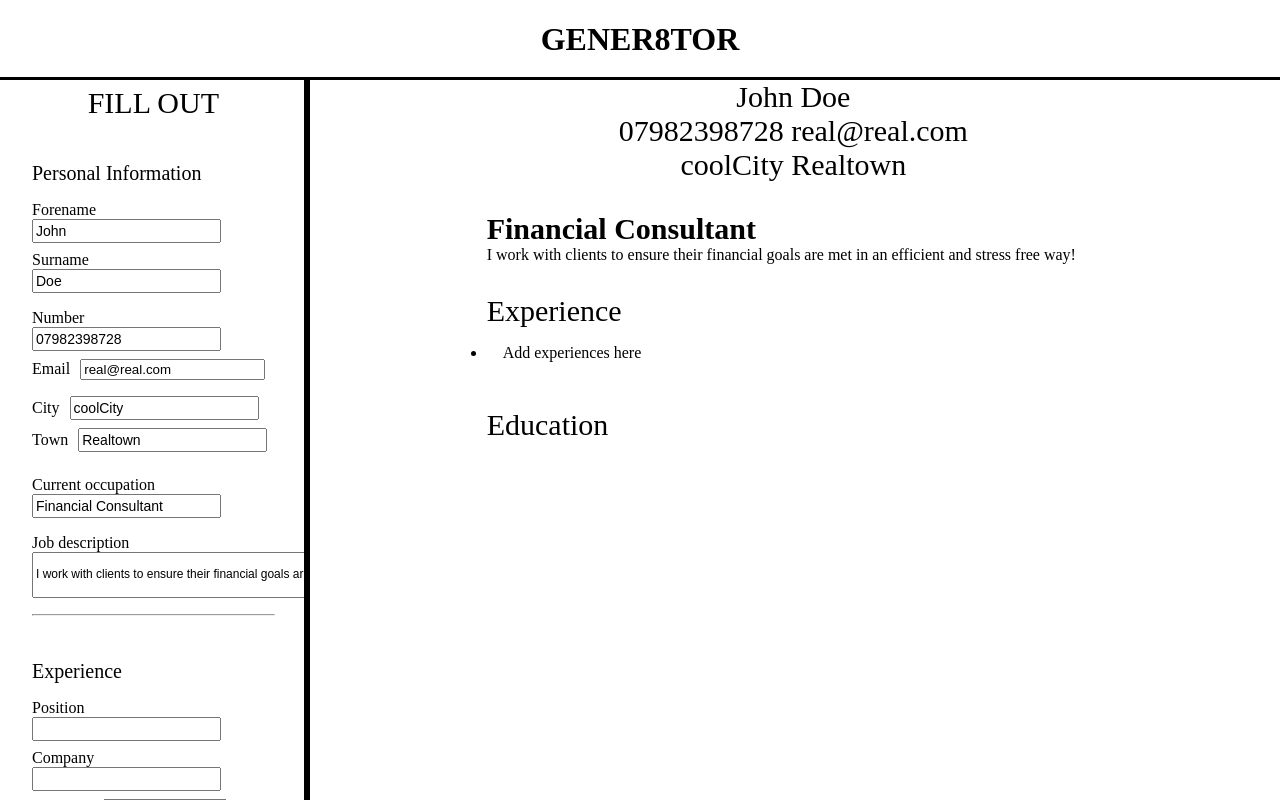
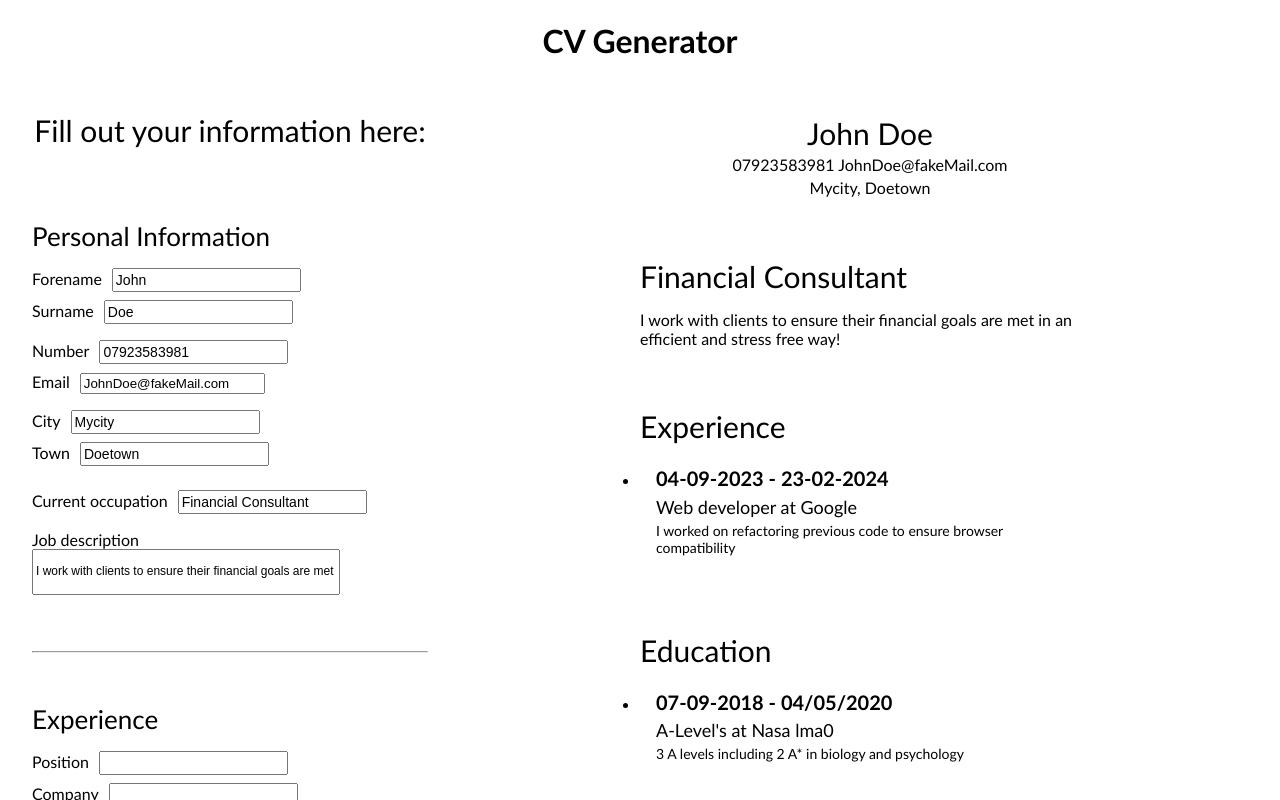
Before and after one commit to CoDinAIy/cv-generator, a React (Vite) app: page / in a window 1280 px wide. Built offline with nearby package versions, Linux system fonts and the light colour scheme.

Commit message:
finalized edit logic

```diff
--- a/src/App.css
+++ b/src/App.css
@@ -1,3 +1,3 @@
-.title {
+.cvTitle {
     text-align: center;
 }
--- a/src/App.jsx
+++ b/src/App.jsx
@@ -6,24 +6,29 @@ import CvSection from './cv-section'
 function App() {
   const [firstName, setFirstName] = useState('John')
   const [surname, setSurname] = useState('Doe')
-  const [number, setNumber] = useState('07982398728')
-  const [email, setEmail] = useState('real@real.com')
-  const [city, setCity] = useState('coolCity')
-  const [town, setTown] = useState('Realtown')
+  const [number, setNumber] = useState('07923583981')
+  const [email, setEmail] = useState('JohnDoe@fakeMail.com')
+  const [city, setCity] = useState('Mycity')
+  const [town, setTown] = useState('Doetown')
   const [occupation, setOccupation] = useState('Financial Consultant')
   const [jobDescription, setJobDescription] = useState('I work with clients to ensure their financial goals are met in an efficient and stress free way!')
 
-  const [experiences, setExperiences] = useState([])
+  const [experiences, setExperiences] = useState([{position:'Web developer', company:'Google', startDateExperiences:'04-09-2023', endDateExperiences:'23-02-2024', descriptionExperiences:'I worked on refactoring previous code to ensure browser compatibility', isEditing: false}])
+
+  const [educations, setEducations] = useState([{educationLevel:`A-Level's`, descriptionEducation:'3 A levels including 2 A* in biology and psychology', institute:'Nasa lma0', isEditing: false, startDateEducation:'07-09-2018', endDateEducation:'04/05/2020'}])
 
   const addExperience = (experience) => {
     setExperiences([...experiences, experience])
   }
 
+  const addEducation = (education) => {
+    setEducations([...educations, education])
+  }
 
   return (
     <>
-    <div className="title">
-      <h1>GENER8TOR</h1>
+    <div className="cvTitle">
+      <h1>CV Generator</h1>
     </div>
     <div className="container">
     <FormSection
@@ -47,9 +52,12 @@ function App() {
      onExperience={addExperience}
      experiences={experiences}
      setExperiences={setExperiences}
+     onEducation={addEducation}
+     educations={educations}
+     setEducations={setEducations}
       />
 
-    <CvSection firstName={firstName} surname={surname} number={number} email={email} city={city} town={town} occupation={occupation} jobDescription={jobDescription} experiences={experiences}/>
+    <CvSection firstName={firstName} surname={surname} number={number} email={email} city={city} town={town} occupation={occupation} jobDescription={jobDescription} experiences={experiences} educations={educations}/>
     </div>
     </>
   )
--- a/src/cv-section.css
+++ b/src/cv-section.css
@@ -1,30 +1,58 @@
 .cv-section {
     font-size: 30px;
     flex: 2;
-    outline: solid black;
     padding: 0 6em 0 6em;
+    overflow: auto;
 }
 
 .personal-info {
     display: flex;
     flex-direction: column;
     align-items: center;
+    margin: 1em;
+}
+
+.personal-info > div {
+    margin: 0.1em;
+}
+
+.number-email, .location {
+    font-size: 16px;
 }
 
 .job-description {
     font-size: 16px;
+    margin-top: 1em;;
 }
 
 .occupationTitle {
-    font-weight: 700;
+    font-weight: 400;
     margin-top: 1em;
 }
 
 .header {
     padding-left: 0;
+    margin-top: 2em;
 }
 
 .listItem {
     padding: 1em;
     font-size: 16px;
 }
+
+.date {
+    font-weight: bold;
+    font-size: 20px;
+}
+
+.title {
+    font-size: 18px;
+}
+
+.description {
+    font-size: 14px;
+}
+
+li > div {
+    margin-top: 0.3em;
+}
--- a/src/cv-section.jsx
+++ b/src/cv-section.jsx
@@ -3,6 +3,30 @@ function Information(props) {
     return (
         // eslint-disable-next-line react/prop-types
         <div className={props.class}>{props.text}</div>
+    )
+}
+
+function ShowEducationCV({educations}) {
+
+
+    if (!Array.isArray(educations)) {
+        return <li className='listItem'>Add education here</li>;
+    }
+
+    if (educations.length === 0) {
+        return <li className='listItem'>Add education here</li>
+    }
+
+    return (
+        <>
+            {educations.map((education, index) => {
+                return  <li className='listItem' key={index}>
+                    <div className='date'>{education.startDateEducation} - {education.endDateEducation}</div>
+                    <div className='title'>{education.educationLevel} at {education.institute}</div>
+                    <div className='description'>{education.descriptionEducation}</div>
+                </li>
+            })}
+        </>
     )
 }
 
@@ -20,9 +44,9 @@ function ShowExperiencesCV({experiences}) {
         <>
             {experiences.map((experience, index) => {
                 return  <li className='listItem' key={index}>
-                    <div>{experience.startDateExperiences} to {experience.endDateExperiences}</div>
-                    <div>{experience.position} at {experience.company}</div>
-                    <div>{experience.descriptionExperiences}</div>
+                    <div className='date'>{experience.startDateExperiences} - {experience.endDateExperiences}</div>
+                    <div className='title'>{experience.position} at {experience.company}</div>
+                    <div className='description'>{experience.descriptionExperiences}</div>
                 </li>
             })}
         </>
@@ -30,25 +54,27 @@ function ShowExperiencesCV({experiences}) {
 }
 
 // eslint-disable-next-line react/prop-types
-export default function CvSection({firstName, surname, number, email, city, town, occupation, jobDescription, experiences}) {
+export default function CvSection({firstName, surname, number, email, city, town, occupation, jobDescription, experiences, educations}) {
 
     return (
         <div className="cv-section">
             <div className="personal-info">
                 <Information class='full-name' text={`${firstName} ${surname}`}></Information>
                 <Information class='number-email' text={`${number} ${email}`}></Information>
-                <Information class='location' text={`${city} ${town}`}></Information>
+                <Information class='location' text={`${city}, ${town}`}></Information>
             </div>
 
             <div className="current-occupation">
-                <Information class='occupationTitle' text={occupation}></Information>
+                <Information class='header' text={occupation}></Information>
                 <Information class='job-description' text={jobDescription}></Information>
             </div>
 
             <ul className="header">Experience
                 <ShowExperiencesCV experiences={experiences}/>
             </ul>
-            <ul className="header">Education</ul>
+            <ul className="header">Education
+               <ShowEducationCV educations={educations}/>
+            </ul>
         </div>
     )
 }
--- a/src/form-section.css
+++ b/src/form-section.css
@@ -6,20 +6,19 @@ html, body {
   }
 
 .form-section {
-    flex: 1;
-    outline: solid black;
+    flex: 2;
     overflow-y: auto;
 }
 
 .fill-out {
     font-size: 30px;
-    padding: 0.2em;
+    padding: 1em;
     text-align: center;
 }
 
 .personal-info-title, .experience-title, .education-title {
     margin-top: 1em;
-    font-size: 20px;
+    font-size: 26px;
 }
 
 .personal-info-container, .experience-container, .education-container {
@@ -54,15 +53,33 @@ html, body {
 
 .experience-inputs, .education-inputs {
     margin-top: 1em;
+    margin-bottom: 2em;
     display: flex;
     flex-direction: column;
     align-items: start;
     gap: 0.5em;
+
 }
 
 .submitExperience, .submitEducation {
     font-size: 18px;
-    margin: 1.5em;
+    margin: 1.5em 0 0 0;
     display: flex;
     align-self: center;
 }
+
+.currentExperiences, .currentEducations {
+    font-size: 20px;
+    display: flex;
+    justify-content: space-between;
+    align-items: center;
+    margin-top: 0.5em;
+}
+
+.modify {
+    margin-left: 0.5em;
+}
+
+hr {
+    margin-top: 3em;
+}
--- a/src/form-section.jsx
+++ b/src/form-section.jsx
@@ -2,6 +2,7 @@ import './form-section.css'
 import { useState } from 'react';
 
 
+// eslint-disable-next-line react/prop-types
 function Input({name, text, type, value, setter}) {
     return (
         <div className={`${name}Input`}>
@@ -11,9 +12,8 @@ function Input({name, text, type, value, setter}) {
     )
 }
 
-function ShowExperiencesForm({experiences, setExperiences, setPosition, setCompany, setStartDateExperiences, setEndDateExperiences, setDescriptionExperiences, editMode, setEditMode}) {
+function ShowExperiencesForm({experiences, setExperiences, setPosition, setCompany, setStartDateExperiences, setEndDateExperiences, setDescriptionExperiences, editMode, setEditMode, position, company, startDateExperiences, endDateExperiences, descriptionExperiences}) {
 
-    console.log(`editmode is ${editMode}`)
     const DeleteExperience = (event, experiences, experience, setExperiences) => {
         event.preventDefault()
 
@@ -29,47 +29,67 @@ function ShowExperiencesForm({experiences, setExperiences, setPosition, setCompa
 
     }
 
-    const EditExperience = (event, experience, setExperiences, editMode, setEditMode) => {
+    const EditExperience = (event, experience) => {
+        event.preventDefault();
 
-        event.preventDefault()
+        const isEditing = !experience.isEditing;
 
-        setPosition(experience.position)
-        setCompany(experience.company)
-        setStartDateExperiences(experience.startDateExperiences)
-        setEndDateExperiences(experience.endDateExperiences)
-        setDescriptionExperiences(experience.descriptionExperiences)
+        setEditMode(isEditing);
 
-        if (experience.isEditing) {
-            experience.isEditing = false
-            setEditMode(false)
+        if (isEditing) {
+            setPosition(experience.position);
+            setCompany(experience.company);
+            setStartDateExperiences(experience.startDateExperiences);
+            setEndDateExperiences(experience.endDateExperiences);
+            setDescriptionExperiences(experience.descriptionExperiences);
         } else {
-            experience.isEditing = true
-            setEditMode(true)
+
+            setPosition('');
+            setCompany('');
+            setStartDateExperiences('');
+            setEndDateExperiences('');
+            setDescriptionExperiences('');
+
+            const updatedExperience = {
+                position,
+                company,
+                startDateExperiences,
+                endDateExperiences,
+                descriptionExperiences,
+                isEditing: false,
+            };
+
+            setExperiences(prev =>
+                prev.map(exp =>
+                    exp.position === experience.position ? updatedExperience : exp
+                )
+            );
         }
 
-        setExperiences(prev => prev.map(exp => exp.position === experience.position ? experience : exp))
+        setExperiences(prev =>
+            prev.map(exp =>
+                exp.position === experience.position ? { ...exp, isEditing } : exp
+            )
+        );
+    };
 
-        experiences.map((experience) => {
-            {experience.isEditing === true ? console.log('editing') : console.log('done')}
-        })
-        console.log(experiences)
-        console.log(editMode)
 
-    }
     return (
         experiences.map((experience) => (
-                <div key={experience.position}>
+                <div key={experience.position} className='currentExperiences'>
                 {experience.position}
 
                 {!editMode ?
                 (
                     <>
+                    <div className="buttonContainer">
                         <button
-                            onClick={(event) => EditExperience(event, experience, setExperiences, editMode, setEditMode)} className={experience.position}>{experience.isEditing === false ? 'Edit' : 'Done'}
+                            onClick={(event) => EditExperience(event, experience, setExperiences, editMode, setEditMode)} className='modify'>Edit
                         </button>
                         <button
-                            onClick={(event) => DeleteExperience(event, experiences, experience, setExperiences)} key={experience.position} className={experience.position}>X
+                            onClick={(event) => DeleteExperience(event, experiences, experience, setExperiences)} key={experience.position} className='modify'>X
                         </button>
+                    </div>
                     </>
                 )
                 : (
@@ -77,7 +97,7 @@ function ShowExperiencesForm({experiences, setExperiences, setPosition, setCompa
                     (
                         <>
                             <button
-                                onClick={(event) => EditExperience(event, experience, setExperiences, editMode, setEditMode)} className={experience.position}>{experience.isEditing === false ? 'Edit' : 'Done'}
+                                onClick={(event) => EditExperience(event, experience, setExperiences, editMode, setEditMode)} className='modify'>Done
                             </button>
                         </>
                     )
@@ -86,8 +106,108 @@ function ShowExperiencesForm({experiences, setExperiences, setPosition, setCompa
         ))
     )}
 
+    function ShowEducationsForm({educations, setEducations, setEducationLevel, setInstitute, setStartDateEducation, setEndDateEducation, setDescriptionEducation, editMode, setEditMode, educationLevel, institute, startDateEducation, endDateEducation, descriptionEducation, other, setOther, setIsOther}) {
+
+        const DeleteEducation = (event, educations, education, setEducations) => {
+            event.preventDefault()
+
+            const newEducation = educations.filter(ed => ed !== education)
+
+            setEducations(newEducation)
+
+            setEducationLevel('')
+            setInstitute('')
+            setStartDateEducation('')
+            setEndDateEducation('')
+            setDescriptionEducation('')
+
+        }
+
+        const EditEducation = (event, education) => {
+            event.preventDefault();
+
+            const isEditing = !education.isEditing;
+
+            setEditMode(isEditing);
+
+            if (isEditing) {
+                setEducationLevel(education.educationLevel);
+                setInstitute(education.institute);
+                setStartDateEducation(education.startDateEducation);
+                setEndDateEducation(education.endDateEducation);
+                setDescriptionEducation(education.descriptionEducation);
+            } else {
+
+                const finalEducationLevel = educationLevel === 'other' ? other : educationLevel;
+
+
+                setEducationLevel('')
+                setInstitute('')
+                setStartDateEducation('')
+                setEndDateEducation('')
+                setDescriptionEducation('')
+
+                const updatedEducation = {
+                    educationLevel: finalEducationLevel,
+                    institute,
+                    startDateEducation,
+                    endDateEducation,
+                    descriptionEducation,
+                    isEditing: false,
+                };
+
+                console.log(updatedEducation)
+                console.log(education)
+
+                setEducations(prev =>
+                    prev.map(ed =>
+                        ed.educationLevel === education.educationLevel ? updatedEducation : ed
+                    )
+                );
+            }
+
+            setEducations(prev =>
+                prev.map(ed =>
+                    ed.educationLevel === education.educationLevel ? { ...ed, isEditing } : ed
+                )
+            );
+        };
+
+
+        return (
+            educations.map((education) => (
+                    <div key={education.institute} className='currentEducations'>
+                    {education.educationLevel}
+
+                    {!editMode ?
+                    (
+                        <>
+                            <div className="buttonContainer">
+                                <button
+                                    onClick={(event) => EditEducation(event, education, setEducations, editMode, setEditMode)} className='modify'>Edit
+                                </button>
+                                <button
+                                    onClick={(event) => DeleteEducation(event, educations, education, setEducations)} key={education.institute} className='modify'>X
+                                </button>
+                            </div>
+                        </>
+                    )
+                    : (
+                        education.isEditing &&
+                        (
+                            <>
+                                <button
+                                    onClick={(event) => EditEducation(event, education, setEducations, editMode, setEditMode)} className='modify'>Done
+                                </button>
+                            </>
+                        )
+                    )}
+                </div>
+            ))
+        )}
+
 // eslint-disable-next-line react/prop-types
-export default function FormSection({firstName, setFirstName, surname, setSurname, number, setNumber, email, setEmail, city, setCity, town, setTown, occupation, setOccupation, jobDescription, setJobDescription, onExperience, experiences, setExperiences}) {
+export default function FormSection({firstName, setFirstName, surname, setSurname, number, setNumber, email, setEmail, city, setCity, town, setTown, occupation, setOccupation, jobDescription, setJobDescription, onExperience, experiences, setExperiences, onEducation, educations, setEducations}) {
 
         const [position, setPosition] = useState('');
         const [company, setCompany] = useState('');
@@ -100,6 +220,20 @@ export default function FormSection({firstName, setFirstName, surname, setSurnam
         const [startDateEducation, setStartDateEducation] = useState('');
         const [endDateEducation, setEndDateEducation] = useState('');
         const [descriptionEducation, setDescriptionEducation] = useState('');
+        const [isOther, setIsOther] = useState(false)
+        const [other, setOther] = useState('')
+
+        const checkEducation = (value) => {
+            console.log(value)
+            if (value === 'other') {
+                setIsOther(true)
+                setEducationLevel(value)
+
+            } else {
+                setEducationLevel(value)
+                setIsOther(false)
+            }
+        }
 
         const [editMode, setEditMode] = useState(false)
 
@@ -107,6 +241,7 @@ export default function FormSection({firstName, setFirstName, surname, setSurnam
     const HandleExperiences = (event) => {
         event.preventDefault()
 
+        if (!editMode) {
             const newExperience = {
                 position,
                 company,
@@ -115,6 +250,8 @@ export default function FormSection({firstName, setFirstName, surname, setSurnam
                 descriptionExperiences,
                 isEditing: false,
             }
+
+            console.log(newExperience)
             onExperience(newExperience)
 
             setPosition('')
@@ -122,26 +259,56 @@ export default function FormSection({firstName, setFirstName, surname, setSurnam
             setStartDateExperiences('')
             setEndDateExperiences('')
             setDescriptionExperiences('')
-            console.log(editMode)
+        }
+
+        console.log(experiences)
+
     }
 
 
     const HandleEducation = (event) => {
+        console.log(`educationLevel = ${educationLevel}`)
+        console.log(`other = ${other}`)
         event.preventDefault()
-        console.log({
-            educationLevel,
-            institute,
-            startDateEducation,
-            endDateEducation,
-            descriptionEducation,
-        })
+
+        const finalEducationLevel = educationLevel === 'other' ? other : educationLevel;
+
+
+        if (!educationLevel) {
+            return null
+        }
+
+        if (!editMode) {
+            const newEducation = {
+                educationLevel: finalEducationLevel,
+                institute,
+                startDateEducation,
+                endDateEducation,
+                descriptionEducation,
+                isEditing: false,
+            }
+
+            console.log(newEducation)
+            console.log(educations)
+
+            onEducation(newEducation)
+
+            setEducationLevel('')
+            setInstitute('')
+            setStartDateEducation('')
+            setEndDateEducation('')
+            setDescriptionEducation('')
+            setOther('')
+
+        }
+        console.log(educations)
     }
 
     return (
         <>
         <div className="form-section">
 
-            <div className='fill-out'>FILL OUT</div>
+            <div className='fill-out'>Fill out your information here:</div>
 
             <form action='#' method='get' className='personal-info-container'>
                 <div className='personal-info-title'>Personal Information</div>
@@ -176,8 +343,14 @@ export default function FormSection({firstName, setFirstName, surname, setSurnam
                     <Input name='startDateExperience' text='Start date' type='date' setter={setStartDateExperiences} value={startDateExperiences}></Input>
                     <Input name='endDateExperience' text='End date' type='date' setter={setEndDateExperiences} value={endDateExperiences}></Input>
                     <Input name='descriptionExperience' text='Description' type='text' setter={setDescriptionExperiences} value={descriptionExperiences}></Input>
-                    <button type='submit' className='submitExperience'>Submit experience</button>
+                    {!editMode ? <button type='submit' className='submitExperience'>Submit experience</button> : null}
+                </div>
                     <ShowExperiencesForm
+                    position={position}
+                    company={company}
+                    startDateExperiences={startDateExperiences}
+                    endDateExperiences={endDateExperiences}
+                    descriptionExperiences={descriptionExperiences}
                     experiences={experiences}
                     setExperiences={setExperiences}
                     setPosition={setPosition}
@@ -187,7 +360,6 @@ export default function FormSection({firstName, setFirstName, surname, setSurnam
                     setDescriptionExperiences={setDescriptionExperiences}
                     editMode={editMode}
                     setEditMode={setEditMode}/>
-                </div>
                 <hr />
             </form>
 
@@ -199,23 +371,42 @@ export default function FormSection({firstName, setFirstName, surname, setSurnam
 
                 <div className='educationLevelInput'>
                     <label htmlFor='educationLevel'>Level of education</label>
-                    <select name="educationLevel" id="educationLevel" onChange={setEducationLevel}>
+                    <select name="educationLevel" id="educationLevel" onChange={(event) => checkEducation(event.target.value)} value={educationLevel}>
                         <option value="choose-option">--Choose an option--</option>
-                        <option value="high-school">GCSE &#40;or equivalent&#41;</option>
-                        <option value="college">A-levels &#40;or equivalent&#41;</option>
-                        <option value="bachelors">Bachelors degree</option>
-                        <option value="masters">Masters degree</option>
-                        <option value="phd">Phd</option>
+                        <option value="GCSE's">GCSE</option>
+                        <option value="A-levels">A-levels</option>
+                        <option value="Bachelors degree">Bachelors degree</option>
+                        <option value="Masters degree">Masters degree</option>
+                        <option value="Phd">Phd</option>
                         <option value="other">Other</option>
                     </select>
                 </div>
-
-                    <Input name='institute' type='text' setter={setInstitute}></Input>
-                    <Input name='startDateEducation' text='Start date' type='date' setter={setStartDateEducation}></Input>
-                    <Input name='endDateEducation' text='End date' type='date' setter={setEndDateEducation}></Input>
-                    <Input name='descriptionEducation' text='Description' type='text' setter={setDescriptionEducation}></Input>
-                    <button type='submit' className='submitEducation'>Submit education</button>
+                    {isOther ? <Input name={'other'} type={'text'} setter={setOther} value={other}></Input> : null}
+                    <Input name='institute' type='text' setter={setInstitute} value={institute}></Input>
+                    <Input name='startDateEducation' text='Start date' type='date' setter={setStartDateEducation} value={startDateEducation}></Input>
+                    <Input name='endDateEducation' text='End date' type='date' setter={setEndDateEducation} value={endDateEducation}></Input>
+                    <Input name='descriptionEducation' text='Description' type='text' setter={setDescriptionEducation} value={descriptionEducation}></Input>
+                    {!editMode ? <button type='submit' className='submitEducation'>Submit education</button> : null}
                 </div>
+                    <ShowEducationsForm
+                    educations={educations}
+                    setEducations={setEducations}
+                    educationLevel={educationLevel}
+                    institute={institute}
+                    startDateEducation={startDateEducation}
+                    endDateEducation={endDateEducation}
+                    descriptionEducation={descriptionEducation}
+                    other={other}
+                    setEducationLevel={setEducationLevel}
+                    setInstitute={setInstitute}
+                    setStartDateEducation={setStartDateEducation}
+                    setEndDateEducation={setEndDateEducation}
+                    setDescriptionEducation={setDescriptionEducation}
+                    setOther={setOther}
+                    setIsOther={setIsOther}
+                    editMode={editMode}
+                    setEditMode={setEditMode}
+                    />
             </form>
         </div>
         </>
--- a/src/index.css
+++ b/src/index.css
@@ -4,6 +4,7 @@
   height: 100vh;
   width: 100%;
   overflow: hidden;
+  font-family: 'Gill Sans', 'Gill Sans MT', Calibri, 'Trebuchet MS', sans-serif;
 }
 
 body {
@@ -24,3 +25,9 @@ input[type="text"] {
   padding: 2px;
   font-size: 14px;
 }
+
+button {
+  cursor: pointer;
+  border-radius: 0.5em;
+  padding: 4px 10px 4px 10px;
+}
```
